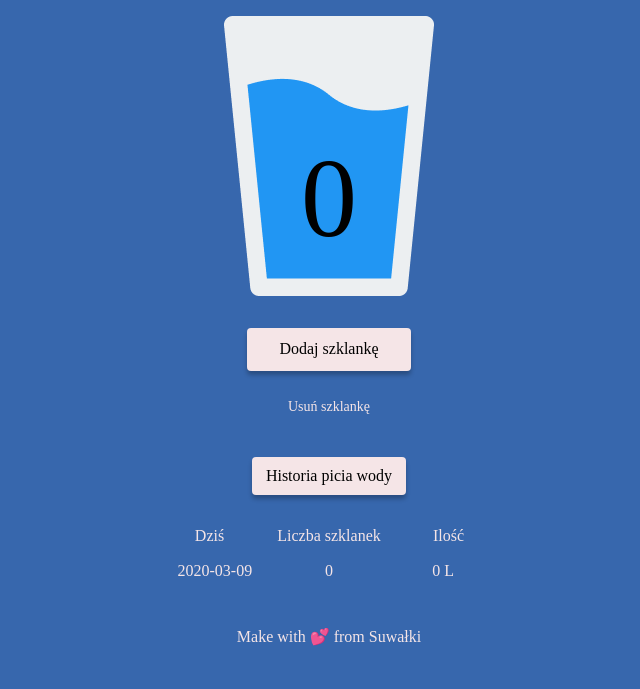
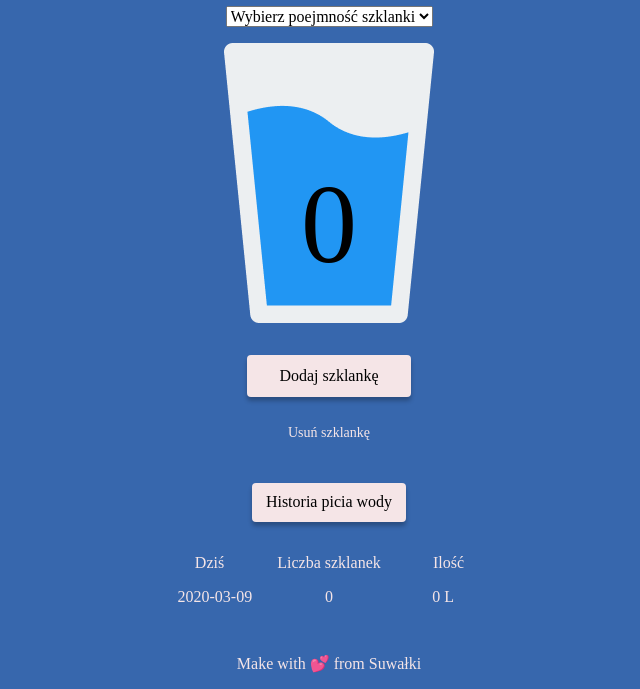
Before and after one commit to kamilstulgis/hydrapp-2, a website: page src/content/index.html in a window 1280 px wide. Shown: the part 111-800 px from the top of the page, without its empty margins (311-951 px from the left). Drawn offline with nearby package versions, Linux system fonts and the light colour scheme; files that its build step writes are made by us from their sources; files whose address does not match are found by name.

Commit message:
feat: initial adding glass capacity

```diff
--- a/src/content/index.html
+++ b/src/content/index.html
@@ -31,6 +31,18 @@
     <header class="header">
       <h1 class="header__text">Hydrapp</h1>
     </header>
+    <p>
+      <select name="glass" id="glass">
+        <option value="0">Wybierz poejmność szklanki</option>
+        <option value=".1">100 ml</option>
+        <option value=".2">200 ml</option>
+        <option value=".25">250 ml</option>
+        <option value=".3">300 ml</option>
+        <option value=".35">350 ml</option>
+        <option value=".4">400 ml</option>
+        <option value=".5">500 ml</option>
+      </select>
+    </p>
     <main class="glass">
       <div class="glass__img">
         <p class="glass__counter glass__counter--js"></p>
--- a/src/js/main.js
+++ b/src/js/main.js
@@ -29,7 +29,18 @@ const historyLitre = document.querySelector('.history__litre--js');
 const index = document.querySelector('.index--js');
 const hist = document.querySelector('.hist--js');
 
+const glas = document.getElementById('glass');
+console.log(glas.value);
+
+let a;
+glas.addEventListener('change', (e) => {
+  a = e.target.value;
+    console.log(e.target.value);
+  });
+
+
 if (index) {
+
 
 
   let local = () => {
@@ -39,7 +50,7 @@ if (index) {
       counter.innerHTML = `${glass}`;
       history.innerHTML = `${key}`;
       historyGlass.innerHTML = `${localStorage.getItem(key)}`;
-      historyLitre.innerHTML = `${localStorage.getItem(key) * 0.25} L`;
+      historyLitre.innerHTML = `${localStorage.getItem(key) * a} L`;
 
     } else {
       glass = 0;
@@ -104,5 +115,6 @@ if (hist) {
       historyLitre.appendChild(litre);
     }
   }
+
   story();
 }
```
